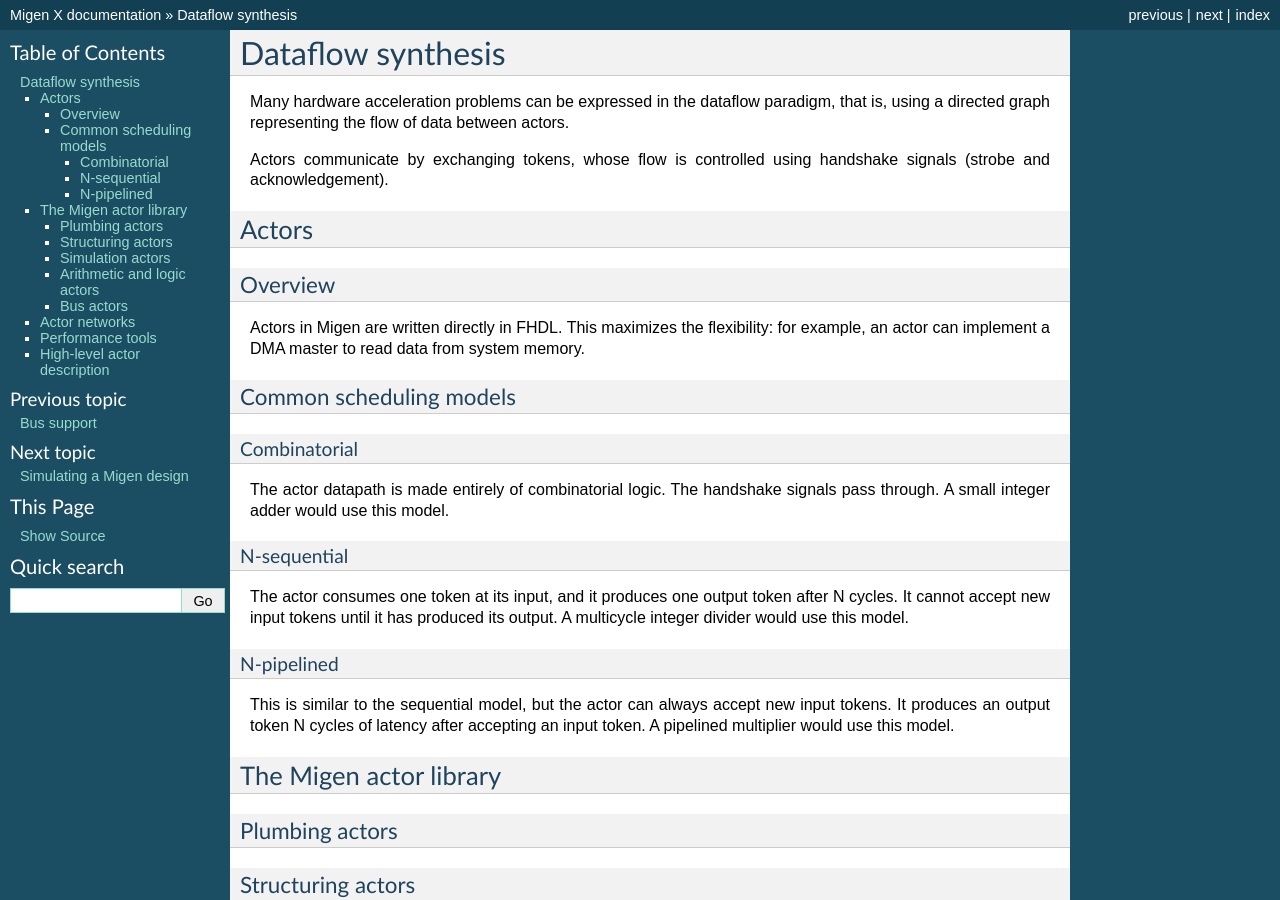
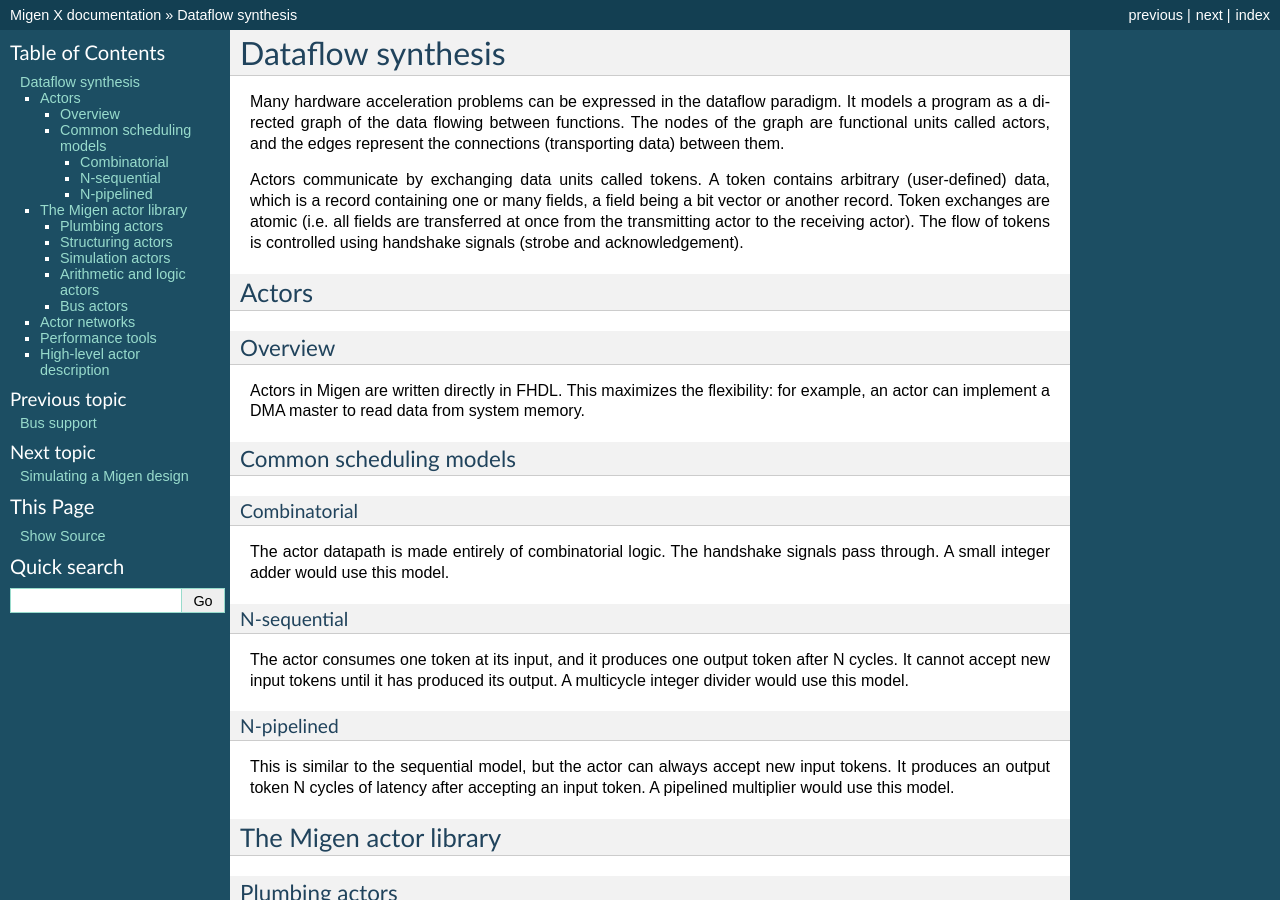
Before and after one commit to enjoy-digital/litex, a Sphinx documentation site: the page built from doc/dataflow.rst, in a window 1280 px wide and 900 px high. Built offline with Sphinx 7.4.7, drawn with Linux system fonts in a browser that asks for light colours; formulas are drawn with MathJax 3.

Commit message:
doc: flow intro

```diff
--- a/doc/dataflow.rst
+++ b/doc/dataflow.rst
@@ -1,9 +1,9 @@
 Dataflow synthesis
 ##################
 
-Many hardware acceleration problems can be expressed in the dataflow paradigm, that is, using a directed graph representing the flow of data between actors.
+Many hardware acceleration problems can be expressed in the dataflow paradigm. It models a program as a directed graph of the data flowing between functions. The nodes of the graph are functional units called actors, and the edges represent the connections (transporting data) between them.
 
-Actors communicate by exchanging tokens, whose flow is controlled using handshake signals (strobe and acknowledgement).
+Actors communicate by exchanging data units called tokens. A token contains arbitrary (user-defined) data, which is a record containing one or many fields, a field being a bit vector or another record. Token exchanges are atomic (i.e. all fields are transferred at once from the transmitting actor to the receiving actor). The flow of tokens is controlled using handshake signals (strobe and acknowledgement).
 
 Actors
 ******
```
